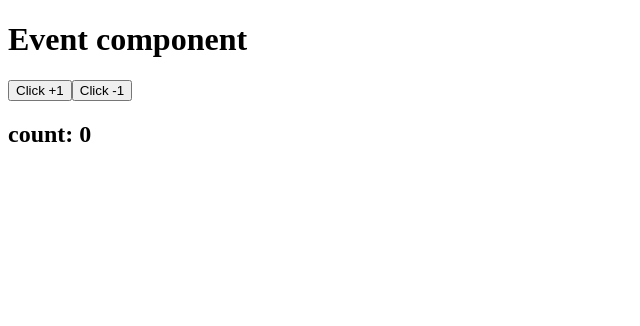
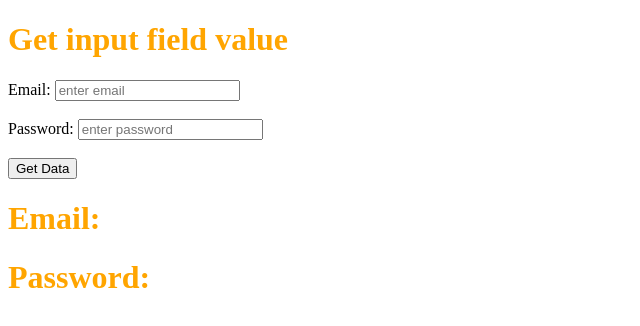
Before and after one commit to chadnitalukder2/vue-js-3-practice, a Vue app: page / in a window 1280 px wide. Shown: the top 326 px of the page, without its empty margins (0-640 px from the left). Built offline with nearby package versions, Linux system fonts and the light colour scheme.

Commit message:
input value

```diff
--- a/src/App.vue
+++ b/src/App.vue
@@ -1,11 +1,13 @@
 <template>
   <Home/>
   <Event/>
+  <Binding/>
 </template>
 
 <script>
 import Home from './components/AppHome.vue';
 import Event from './components/A_Event.vue';
+import Binding from './components/A_binding.vue';
 
 
 export default {
@@ -13,6 +15,7 @@ export default {
     components: {
         Home,
         Event,
+        Binding,
     }
 }
 </script>
--- a/src/components/A_Event.vue
+++ b/src/components/A_Event.vue
@@ -1,32 +1,33 @@
 <template>
-    <h1 @mousemove="getConsole()">Event component</h1>
+  <p></p>
+    <!-- <h1 @mousemove="getConsole()">Event component</h1>
     <button @click=" getData1()">Click +1 </button>
     <button @click=" getData2('button 2 click')">Click -1 </button>
-    <h2> count: {{ count }}</h2>
+    <h2> count: {{ count }}</h2> -->
 
 </template>
 <script>
-export default {
-  name: "A_Event",
-  data(){
-      return{
-        count: 0
-      }
-    },
-  methods:{
+// export default {
+//   name: "A_Event",
+//   data(){
+//       return{
+//         count: 0
+//       }
+//     },
+//   methods:{
 
-  getData1(){
-    this.count=this.count + 1
-  },
-  getData2(){
-    this.count=this.count - 1
-  },
-  getConsole(){
-    console.log("event is fired");
-  }
-  }
+//   getData1(){
+//     this.count=this.count + 1
+//   },
+//   getData2(){
+//     this.count=this.count - 1
+//   },
+//   getConsole(){
+//     console.log("event is fired");
+//   }
+//   }
 
-};
+// };
 </script>
 <style scoped>
 
--- /dev/null
+++ b/src/components/A_binding.vue
@@ -0,0 +1,39 @@
+<template>
+    <div>
+      <h1>Get input field value</h1>
+      <label>Email: </label>
+      <input type="text" v-model="email" placeholder="enter email"><br><br>
+
+      <label>Password: </label>
+      <input type="password" v-model="password" placeholder="enter password"><br><br>
+
+      <button type="button" @click.prevent="getData">Get Data</button>
+
+      <h1>Email: {{ email }}</h1>
+      <h1>Password: {{ password }}</h1>
+    </div>
+  </template>
+
+  <script>
+  export default {
+    data() {
+      return {
+        email: "",
+        password: ""
+      }
+    },
+    methods: {
+      getData() {
+        // You can access the values entered in the input fields using this.email and this.password
+        // Update the displayed values
+      console.log("values : " , this.email , this.password);
+      }
+    }
+  }
+  </script>
+
+  <style scoped>
+  h1 {
+    color: orange;
+  }
+  </style>
```
